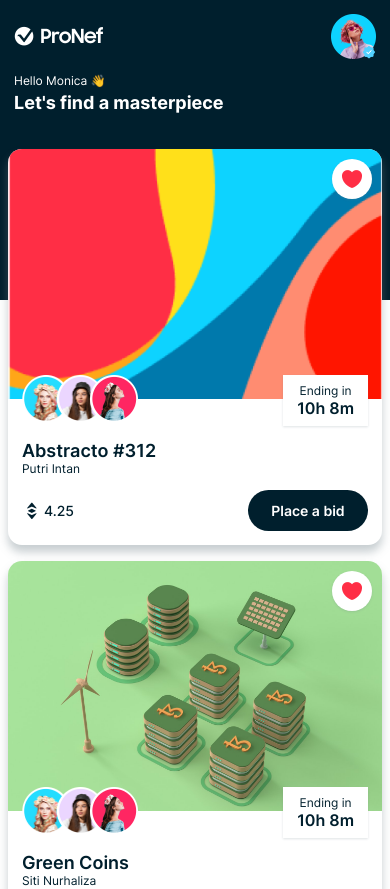
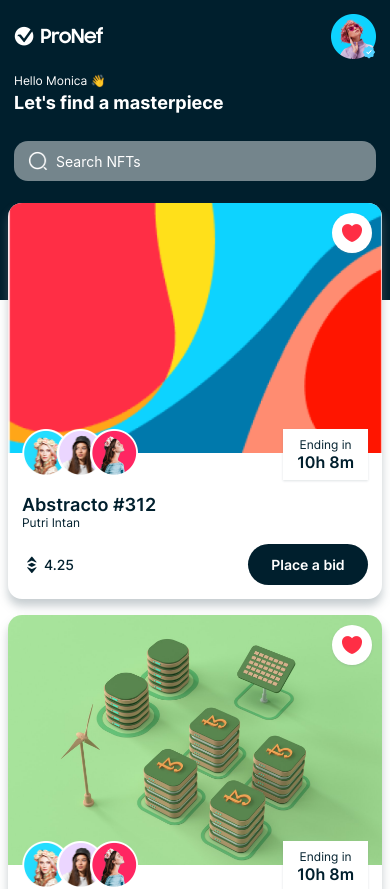
Before and after one commit to phyowainyunt-19/nft-marketplace, a React Native app: screen /Home in a window 390 px wide. Shown: the top 889 px of the page. Built offline with nearby package versions, Linux system fonts and the light colour scheme.

Commit message:
HomeHeader component completed

```diff
--- a/components/HomeHeader.js
+++ b/components/HomeHeader.js
@@ -2,8 +2,7 @@
 import React from 'react';
 import { COLORS, FONTS, SIZES, assets } from '../constants'
 
-const HomeHeader = () => {
-  // Project reviewed
+const HomeHeader = ({ onSearch }) => {
   return (
     <View style={{
       backgroundColor: COLORS.primary,
@@ -29,6 +28,30 @@
           Let's find a masterpiece
         </Text>
       </View>
+
+      {/* Search Input */}
+      <View style={{ marginTop: SIZES.font }}>
+        <View style={{
+          width: '100%',
+          borderRadius: SIZES.font,
+          backgroundColor: COLORS.gray,
+          flexDirection: 'row',
+          alignItems: 'center',
+          paddingHorizontal: SIZES.font,
+          paddingVertical: SIZES.small - 2
+        }}>
+          <Image
+            source={assets.search}
+            resizeMode="contain"
+            style={{ width: 20, height: 20, marginRight: SIZES.base }}
+          />
+          <TextInput
+            placeholder='Search NFTs'
+            style={{ flex: 1, color: COLORS.white }}
+            onChangeText={onSearch}
+          />
+        </View>
+      </View>
     </View>
   )
 }
```
